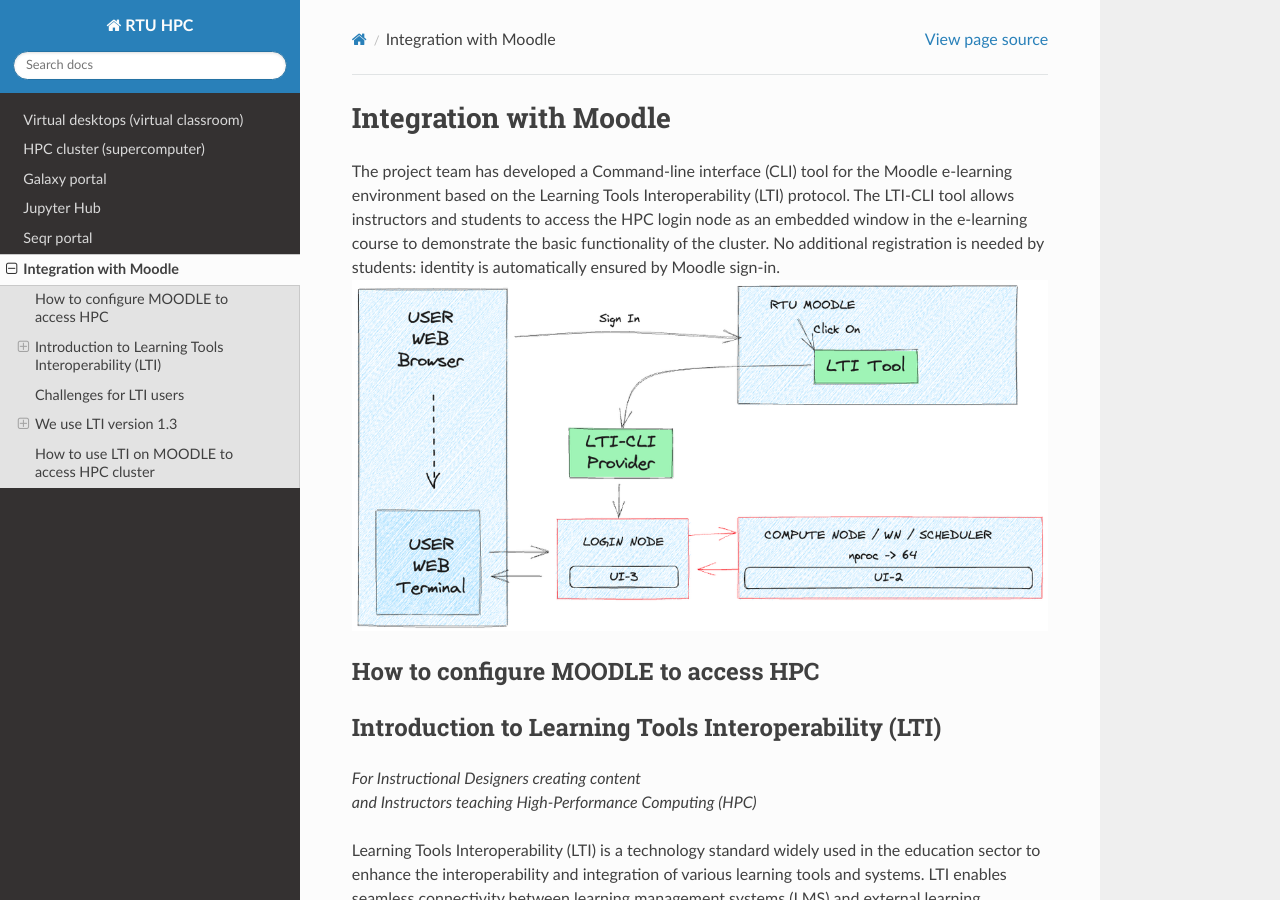
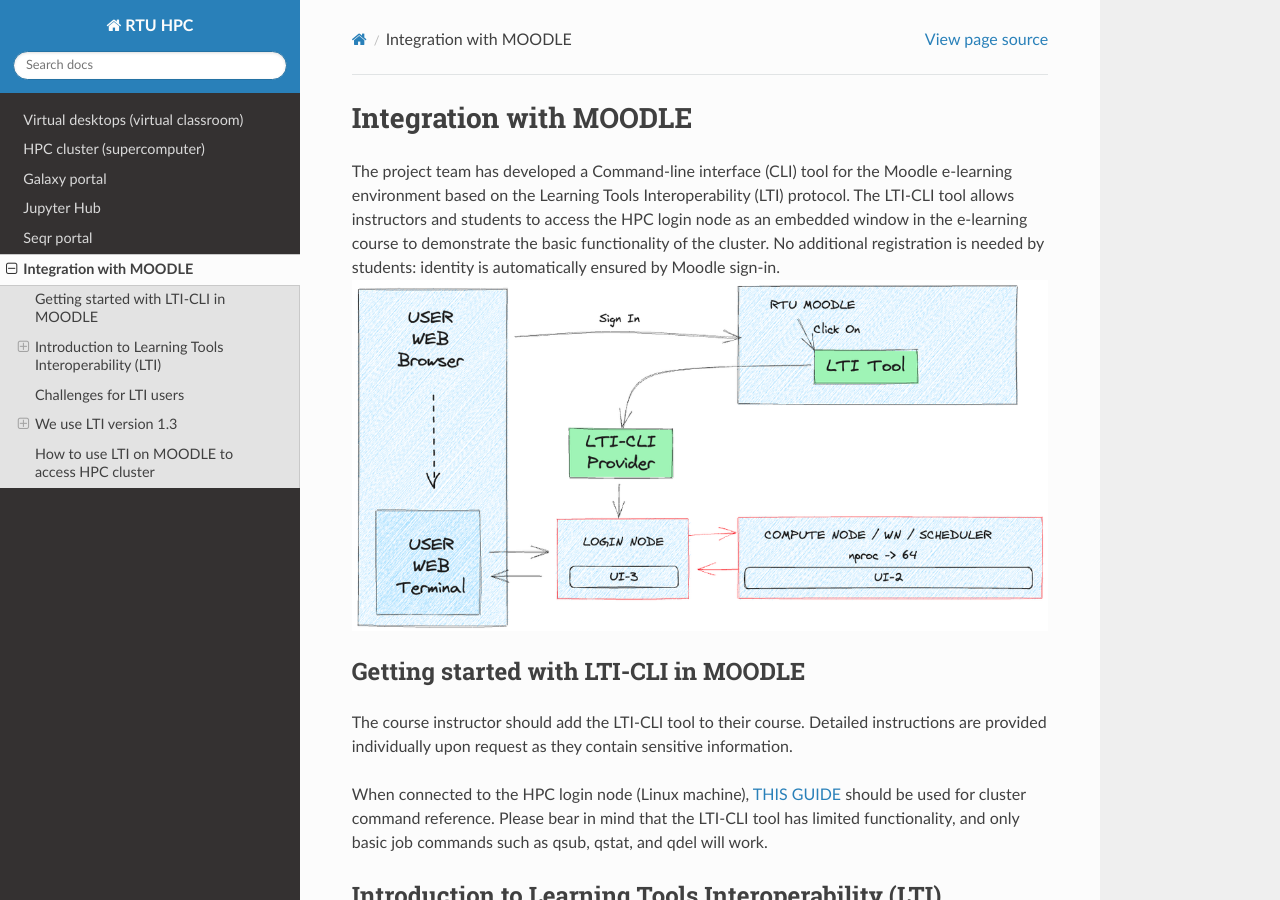
Before and after one commit to rtuhpc/hpc-platform, a Sphinx documentation site: the page built from doc/lti.md, in a window 1280 px wide and 900 px high. Built offline with Sphinx 7.4.7 and the Read the Docs theme 3.1.0, drawn with Linux system fonts in a browser that asks for light colours.

Commit message:
Update lti.md

```diff
--- a/doc/lti.md
+++ b/doc/lti.md
@@ -1,8 +1,11 @@
-# Integration with Moodle
+# Integration with MOODLE
 The project team has developed a Command-line interface (CLI) tool for the Moodle e-learning environment based on the Learning Tools Interoperability (LTI) protocol. The LTI-CLI tool allows instructors and students to access the HPC login node as an embedded window in the e-learning course to demonstrate the basic functionality of the cluster. No additional registration is needed by students: identity is automatically ensured by Moodle sign-in.
 ![](./images/lti-10.png)
 
-## How to configure MOODLE to access HPC
+## Getting started with LTI-CLI in MOODLE
+The course instructor should add the LTI-CLI tool to their course. Detailed instructions are provided individually upon request as they contain sensitive information.
+
+When connected to the HPC login node (Linux machine), [THIS GUIDE](https://hpc-guide.rtu.lv/07_job_managment.html) should be used for cluster command reference. Please bear in mind that the LTI-CLI tool has limited functionality, and only basic job commands such as qsub, qstat, and qdel will work.
 
 ## Introduction to Learning Tools Interoperability (LTI)
 *For Instructional Designers creating content <br>
```
